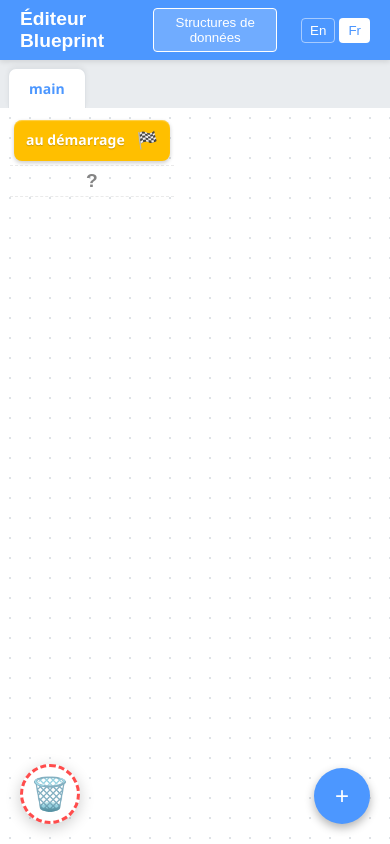
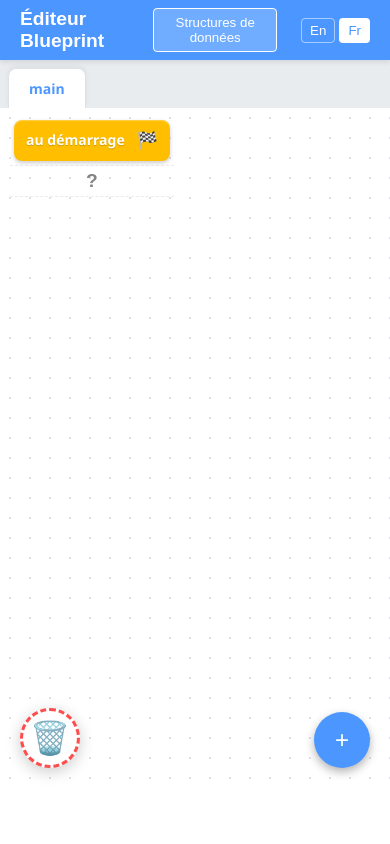
Before and after one commit to nicolachoquet06250/backend-generator, a Nuxt app: page / in a window 390 px wide. Built offline with nearby package versions, Linux system fonts and the light colour scheme.

Commit message:
responsivité

```diff
--- a/app/app.vue
+++ b/app/app.vue
@@ -8,10 +8,27 @@ const { structures, addStructure, removeStructure } = useDataStructures();
 const { isMobile } = useDevice();
 
 const showStructures = ref(false);
+
+function getPWADisplayMode() {
+  if (document.referrer.startsWith('android-app://'))
+    return 'twa';
+  if (window.matchMedia('(display-mode: browser)').matches)
+    return 'browser';
+  if (window.matchMedia('(display-mode: standalone)').matches)
+    return 'standalone';
+  if (window.matchMedia('(display-mode: minimal-ui)').matches)
+    return 'minimal-ui';
+  if (window.matchMedia('(display-mode: fullscreen)').matches)
+    return 'fullscreen';
+  if (window.matchMedia('(display-mode: window-controls-overlay)').matches)
+    return 'window-controls-overlay';
+
+  return 'unknown';
+}
 </script>
 
 <template>
-  <div class="editor-layout" :class="{ 'mobile-mode': isMobile }">
+  <div class="editor-layout" :class="[{ 'mobile-mode': isMobile }, getPWADisplayMode()]">
     <header class="main-header">
       <div class="logo">
         <h1>{{ $t('welcome') }}</h1>
@@ -165,6 +182,10 @@ body {
   &.mobile-mode {
     display: flex;
     flex-direction: column;
+
+    &.browser {
+      height: calc(100vh - 56px);
+    }
 
     > .editor-body {
       flex: 1;
--- a/app/components/editor/FunctionWorkspace.vue
+++ b/app/components/editor/FunctionWorkspace.vue
@@ -270,7 +270,7 @@ const onMobileTrashDragLeave = () => {
 }
 
 .add-tab-floating {
-  position: fixed;
+  position: absolute;
   bottom: 20px;
   right: 20px;
   width: 56px;
@@ -326,7 +326,7 @@ const onMobileTrashDragLeave = () => {
 }
 
 .trash-bin {
-  position: fixed;
+  position: absolute;
   bottom: 20px;
   left: 50%;
   transform: translateX(-50%);
```
